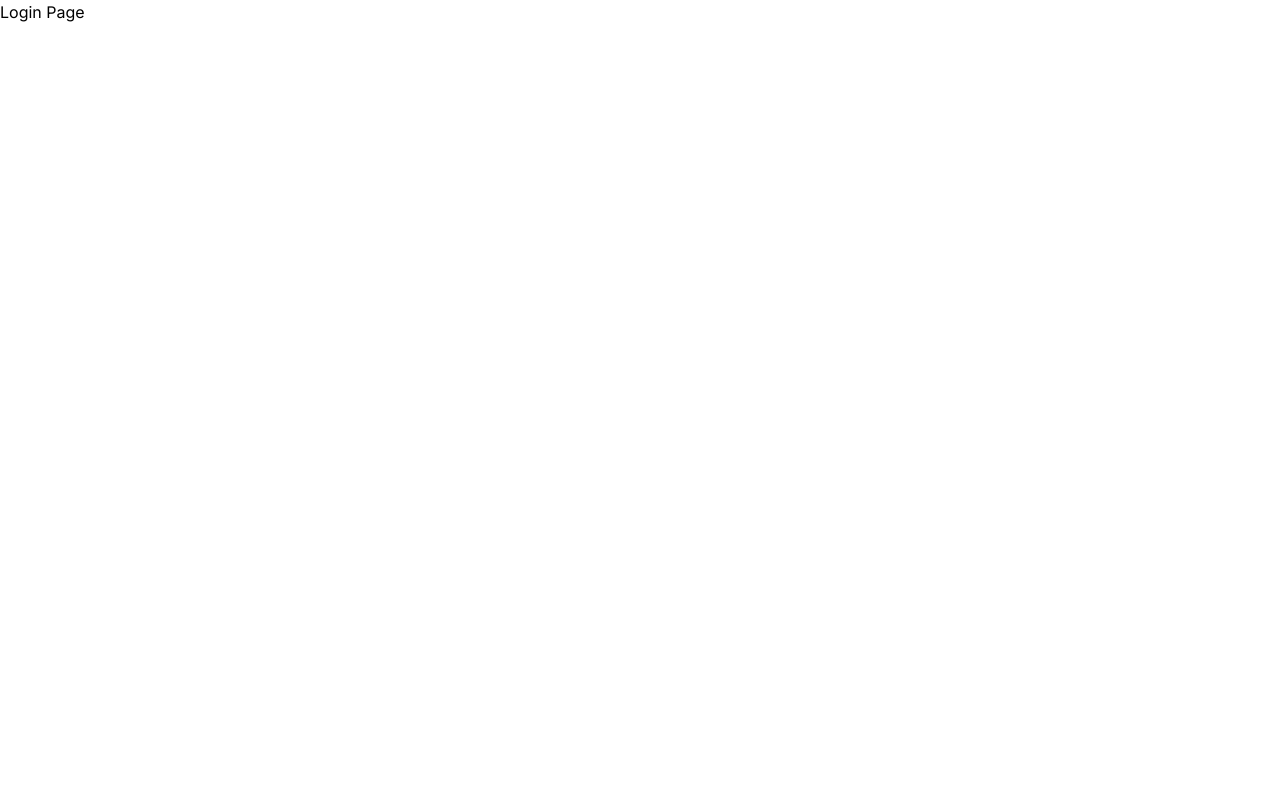
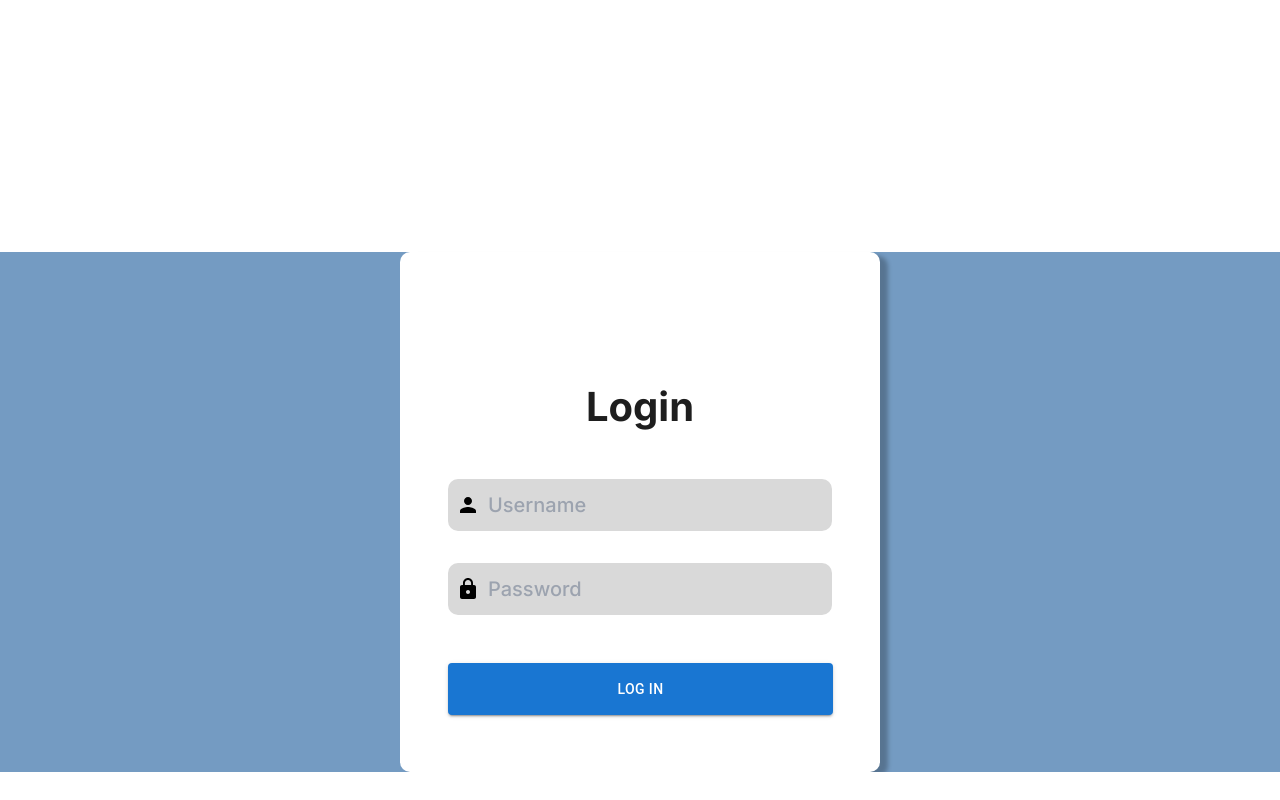
Before and after one commit to Ponrawoot/Washout-Web-UI, a Next.js app: page /login in a window 1280 px wide. Built offline with nearby package versions, Linux system fonts and the light colour scheme.

Commit message:
add unique username and password

```diff
--- /dev/null
+++ b/src/app/login/page.module.css
@@ -0,0 +1,109 @@
+.main{
+    background-color: #749BC2;
+}
+
+.container{
+    display: flex;
+    flex-direction: column;
+    margin: auto;
+    margin-top: 252px;
+    width: 480px;
+    height: 520px;
+    flex-shrink: 0;
+    border-radius: 10px;
+    background: #FFF;
+    box-shadow: 8px 4px 4px 0px rgba(0, 0, 0, 0.25);
+    padding-top: 100px;
+}
+
+.header{
+    color: #1E1E1E;
+    font-size: 40px;
+    font-style: normal;
+    font-weight: 700;
+    line-height: normal;
+    display: flex;
+    flex-direction: column;
+    align-items: center;
+    margin-top: 30px;
+    margin-bottom: 32px;
+}
+
+.text{
+    color: #1E1E1E;
+    /*font-family: Noto Sans;*/
+    font-size: 40px;
+    font-style: normal;
+    font-weight: 700;
+    line-height: normal;
+}
+
+.inputs{
+    display: flex;
+    flex-direction: column;
+    margin: 16px 48px;
+    gap: 32px;
+}
+
+.input{
+    width: 384px;
+    height: 52px;
+    flex-shrink: 0;
+    border-radius: 10px;
+    background: #D9D9D9;
+    display: flex;
+    align-items: center;
+}
+
+.input img{
+    margin: 0px 10px;
+}
+
+.input input{
+    width: 384px;
+    height: 52px;
+    background: transparent;
+    border: none;
+    outline: none;
+    font-size: 20px;
+    font-style: normal;
+    font-weight: 500;
+    line-height: normal;
+}
+
+.icon{
+    margin: 8px;
+    width: 26px;
+    height: 26px;
+    flex-shrink: 0;
+    fill: #5C98D6;
+}
+
+.submit_container{
+    display: flex;
+    gap: 30px;
+    margin:  32px 48px;;
+}
+
+.submit{
+
+    display: flex;
+    justify-content: center;
+    align-items: center;
+
+    width: 385px;
+    height: 52px;
+    flex-shrink: 0;
+    border-radius: 10px;
+    background: #5C98D6;
+    color: #FFF;
+    text-align: center;
+    /*font-family: Noto Sans;*/
+    font-size: 20px;
+    font-style: normal;
+    font-weight: 500;
+    line-height: normal;
+
+    cursor: pointer
+    ;
+}
--- a/src/app/login/page.tsx
+++ b/src/app/login/page.tsx
@@ -1,7 +1,61 @@
-export default function LoginPage() {
+"use client"
+import { useState } from 'react';
+import { useRouter } from 'next/navigation';
+import styles from './page.module.css';
+import PersonIcon from '@mui/icons-material/Person';
+import LockIcon from '@mui/icons-material/Lock';
+import Button from '@mui/material/Button';
+
+export default function Home() {
+  const [username, setUsername] = useState('');
+  const [password, setPassword] = useState('');
+  const router = useRouter()
+
+  const handleLogin = () => {
+    if (username === 'Admin' && password === '1234') {
+      router.push('/branch');
+    } else {
+      alert('Invalid username or password');
+    }
+  };
+
   return (
-    <div>
-      <p>Login Page</p>
-    </div>
-  )
+    <main className={styles.main}>
+      <div className={styles.container}>
+        <div className={styles.header}>
+          <p>Login</p>
+        </div>
+
+        <div className={styles.inputs}>
+          <div className={styles.input}>
+            <PersonIcon className={styles.icon} />
+            <input
+              type='text'
+              placeholder='Username'
+              value={username}
+              onChange={(e) => setUsername(e.target.value)}
+            />
+          </div>
+        </div>
+
+        <div className={styles.inputs}>
+          <div className={styles.input}>
+            <LockIcon className={styles.icon} />
+            <input
+              type='password'
+              placeholder='Password'
+              value={password}
+              onChange={(e) => setPassword(e.target.value)}
+            />
+          </div>
+        </div>
+
+        <div className={styles.submit_container}>
+          <Button className={styles.submit} variant="contained" onClick={handleLogin}>
+            Log In
+          </Button>
+        </div>
+      </div>
+    </main>
+  );
 }
```
